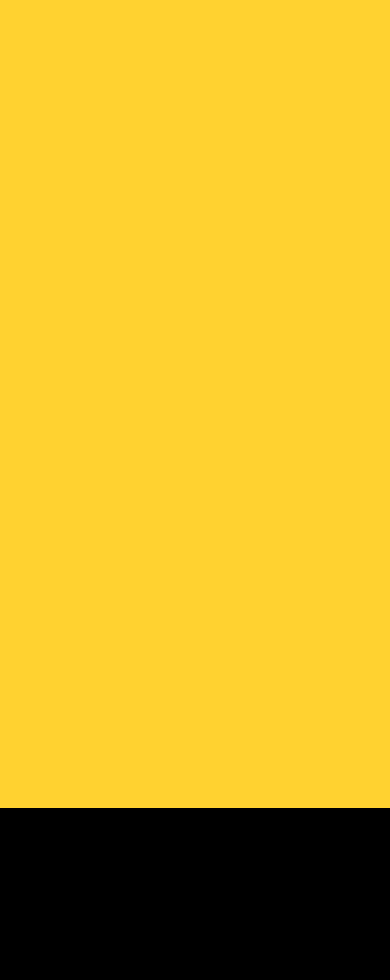
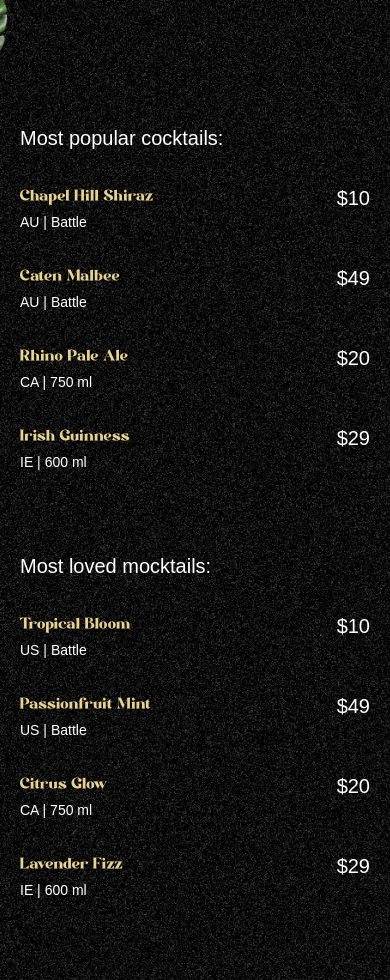
Before and after one commit to phaothu2002x/MojitosWeb, a React (Vite) app: page / in a window 390 px wide. Shown: the part 880-1860 px from the top of the page. Before the commit the page ends 1772 px from the top, so only its background shows below. Built offline with nearby package versions, Linux system fonts and the light colour scheme; a web font is replaced by a local one.

Commit message:
cocktail section

```diff
--- a/src/App.jsx
+++ b/src/App.jsx
@@ -2,6 +2,7 @@
 import { ScrollTrigger, SplitText } from 'gsap/all';
 import Navbar from './components/Navbar';
 import Hero from './components/Hero';
+import Cocktails from './components/Cocktails';
 
 gsap.registerPlugin(ScrollTrigger, SplitText);
 
@@ -10,7 +11,7 @@
         <main>
             <Navbar />
             <Hero />
-            <div className="h-dvh bg-amber-300" />
+            <Cocktails />
         </main>
     );
 };
--- /dev/null
+++ b/src/components/Cocktails.jsx
@@ -0,0 +1,83 @@
+import React from 'react';
+import { cocktailLists, mockTailLists } from '../../constants';
+import { useGSAP } from '@gsap/react';
+import gsap from 'gsap';
+import { ScrollTrigger } from 'gsap/all';
+
+gsap.registerPlugin(ScrollTrigger);
+const Cocktails = () => {
+    useGSAP(() => {
+        const parallaxTimeline = gsap.timeline({
+            scrollTrigger: {
+                trigger: '#cocktail',
+                start: 'top 30%',
+                end: 'bottom 80%',
+                scrub: true,
+            },
+        });
+
+        parallaxTimeline
+            .from('#c-left-leaf', {
+                x: -200,
+                y: 100,
+            })
+            .from('#c-right-leaf', {
+                x: 200,
+                y: 100,
+            });
+    }, []);
+    return (
+        <section id="cocktails" className="noisy">
+            <img
+                src="/images/cocktail-left-leaf.png"
+                alt="left-leaf"
+                id="c-left-leaf"
+            />
+            <img
+                src="/images/cocktail-right-leaf.png"
+                alt="right-leaf"
+                id="c-right-leaf"
+            />
+            <div className="list">
+                <div className="popular">
+                    <h2>Most popular cocktails: </h2>
+                    <ul>
+                        {cocktailLists.map(
+                            ({ name, country, detail, price }) => (
+                                <li key={name}>
+                                    <div className="md:me-28">
+                                        <h3>{name}</h3>
+                                        <p>
+                                            {country} | {detail}
+                                        </p>
+                                    </div>
+                                    <span>{price}</span>
+                                </li>
+                            )
+                        )}
+                    </ul>
+                </div>
+                <div className="loved">
+                    <h2>Most loved mocktails:</h2>
+                    <ul>
+                        {mockTailLists.map(
+                            ({ name, country, detail, price }) => (
+                                <li key={name}>
+                                    <div className="md:me-28">
+                                        <h3>{name}</h3>
+                                        <p>
+                                            {country} | {detail}
+                                        </p>
+                                    </div>
+                                    <span>{price}</span>
+                                </li>
+                            )
+                        )}
+                    </ul>
+                </div>
+            </div>
+        </section>
+    );
+};
+
+export default Cocktails;
```
